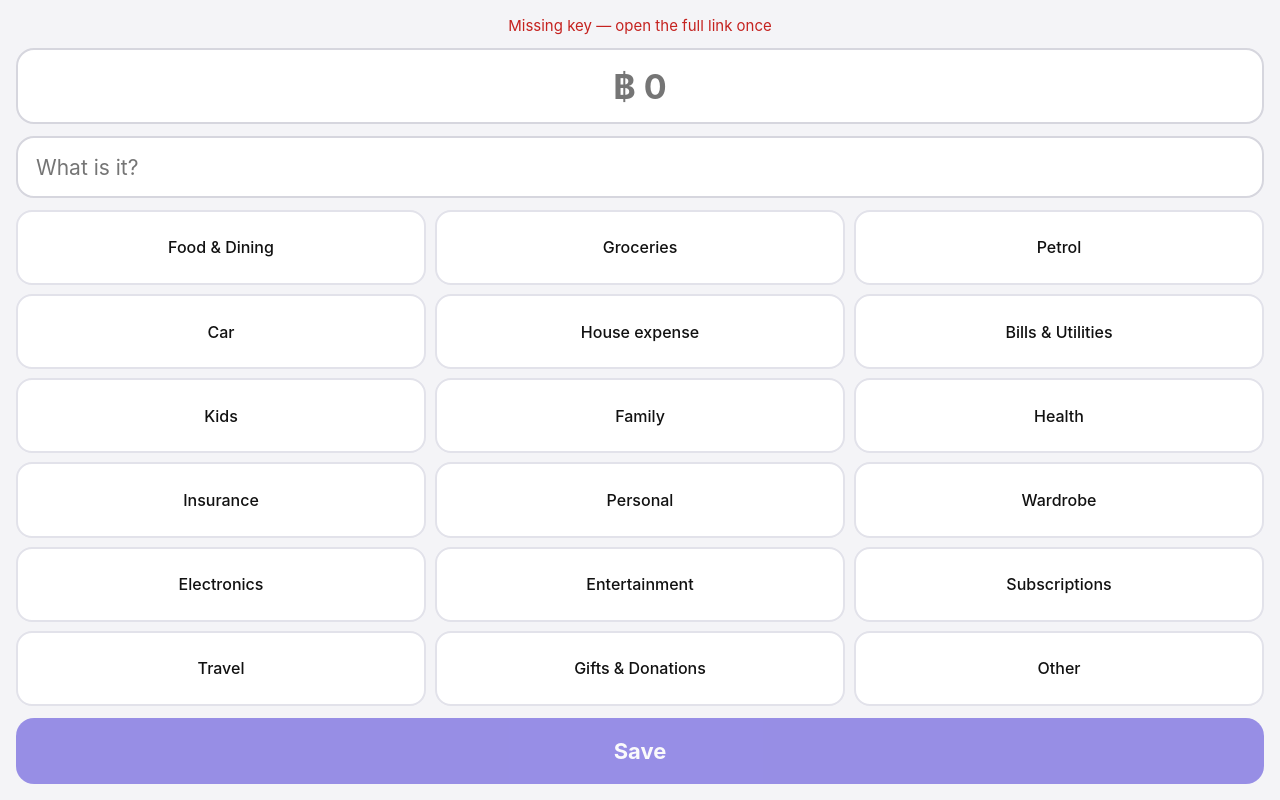
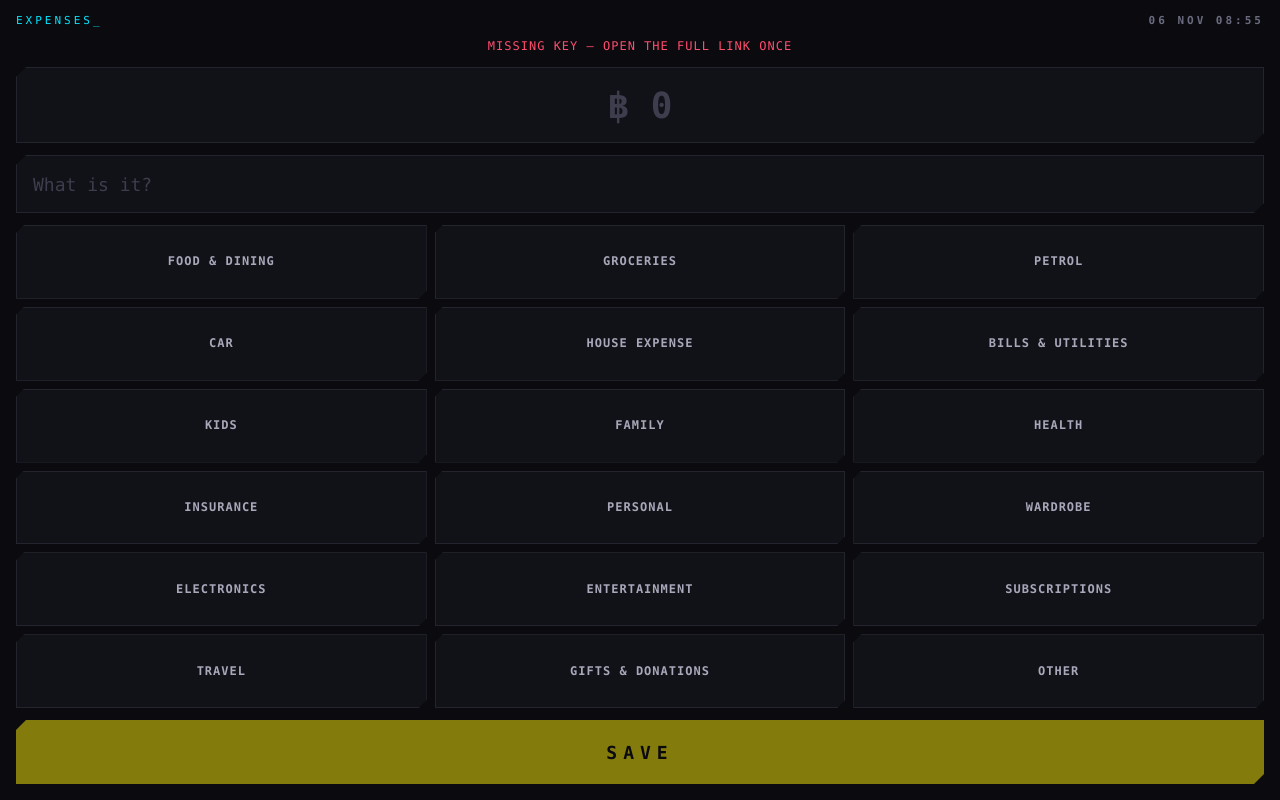
Before and after one commit to nward4-tech/expenses, a plain HTML site: page index.html in a window 1280 px wide. Drawn offline with Linux system fonts and the light colour scheme.

Commit message:
Update index.html

```diff
--- a/index.html
+++ b/index.html
@@ -5,34 +5,43 @@
 <meta name="viewport" content="width=device-width, initial-scale=1, maximum-scale=1, viewport-fit=cover">
 <meta name="apple-mobile-web-app-capable" content="yes">
 <meta name="mobile-web-app-capable" content="yes">
-<meta name="apple-mobile-web-app-status-bar-style" content="default">
+<meta name="apple-mobile-web-app-status-bar-style" content="black-translucent">
 <meta name="apple-mobile-web-app-title" content="Expenses">
-<meta name="theme-color" content="#f4f4f7">
+<meta name="theme-color" content="#07060d">
 <meta name="robots" content="noindex">
 <title>Expenses</title>
 <style>
-*{box-sizing:border-box;font-family:-apple-system,system-ui,sans-serif;-webkit-tap-highlight-color:transparent}
+:root{--bg:#0a0a0f;--ln:#24242e;--tx:#e6e6ec;--dim:#6b6b80;--cy:#00e5ff;--yl:#fcee0a;--ok:#3dff8a;--er:#ff4d6d}
+*{box-sizing:border-box;font-family:"SF Mono",ui-monospace,Menlo,Consolas,monospace;-webkit-tap-highlight-color:transparent}
 html,body{height:100%;margin:0}
-body{display:flex;flex-direction:column;gap:12px;height:100dvh;overflow:hidden;background:#f4f4f7;color:#111;
-  padding:calc(16px + env(safe-area-inset-top)) 16px calc(16px + env(safe-area-inset-bottom))}
-#msg{flex:none;text-align:center;font-size:15px;color:#666;min-height:20px}
-#msg.ok{color:#1e8e3e}#msg.err{color:#c5221f}
-#amt{flex:none;width:100%;font-size:34px;font-weight:700;text-align:center;padding:8px;height:76px;border:2px solid #d6d6de;border-radius:18px;background:#fff}
-#desc{flex:none;width:100%;font-size:21px;padding:10px 18px;height:62px;border:2px solid #d6d6de;border-radius:18px;background:#fff}
-input:focus{outline:none;border-color:#5b4bdb}
-.cats{flex:1 1 0;display:grid;grid-template-columns:repeat(3,minmax(0,1fr));grid-auto-rows:minmax(0,1fr);gap:9px;min-height:0}
-.cats button{min-width:0;min-height:0;overflow:hidden;font-size:16px;font-weight:500;padding:2px 4px;border:2px solid #e2e2ea;border-radius:16px;background:#fff;color:#111;line-height:1.15}
-.cats button.on{background:#5b4bdb;color:#fff;border-color:#5b4bdb}
-#save{flex:none;width:100%;height:66px;font-size:22px;border:0;border-radius:18px;background:#5b4bdb;color:#fff;font-weight:700}
-#save:disabled{opacity:.6}
+body{display:flex;flex-direction:column;gap:12px;height:100dvh;overflow:hidden;background:var(--bg);color:var(--tx);
+  padding:calc(14px + env(safe-area-inset-top)) 16px calc(16px + env(safe-area-inset-bottom))}
+.top{flex:none;display:flex;justify-content:space-between;font-size:11px;letter-spacing:3px;color:var(--dim)}
+.top span:first-child{color:var(--cy)}
+#msg{flex:none;text-align:center;font-size:12px;letter-spacing:1px;text-transform:uppercase;color:var(--dim);min-height:16px}
+#msg.ok{color:var(--ok)}#msg.err{color:var(--er)}
+.cut{clip-path:polygon(10px 0,100% 0,100% calc(100% - 10px),calc(100% - 10px) 100%,0 100%,0 10px)}
+#amt,#desc{flex:none;width:100%;background:#111118;border:1px solid var(--ln);border-radius:0;color:var(--tx);-webkit-appearance:none}
+#amt{font-size:36px;font-weight:700;text-align:center;height:76px;padding:8px}
+#desc{font-size:18px;height:58px;padding:10px 16px}
+#amt::placeholder,#desc::placeholder{color:#3d3d4d}
+input:focus{outline:none;border-color:var(--cy)}
+.cats{flex:1 1 0;display:grid;grid-template-columns:repeat(3,minmax(0,1fr));grid-auto-rows:minmax(0,1fr);gap:8px;min-height:0}
+.cats button{min-width:0;min-height:0;overflow:hidden;font-size:12px;font-weight:600;letter-spacing:1px;text-transform:uppercase;line-height:1.25;padding:2px 4px;
+  color:#a8a8ba;background:#111118;border:1px solid var(--ln);border-radius:0;
+  clip-path:polygon(8px 0,100% 0,100% calc(100% - 8px),calc(100% - 8px) 100%,0 100%,0 8px)}
+.cats button.on{color:var(--cy);border-color:var(--cy);background:rgba(0,229,255,.07)}
+#save{flex:none;width:100%;height:64px;font-size:18px;font-weight:800;letter-spacing:6px;text-transform:uppercase;border:0;border-radius:0;background:var(--yl);color:#0a0a0f}
+#save:disabled{opacity:.5}
 </style>
 </head>
 <body>
-<div id="msg">Log an expense</div>
-<input id="amt" inputmode="decimal" placeholder="฿ 0" autocomplete="off">
-<input id="desc" placeholder="What is it?" autocomplete="off">
+<div class="top"><span>EXPENSES_</span><b id="clock"></b></div>
+<div id="msg">ready</div>
+<input id="amt" class="cut" inputmode="decimal" placeholder="฿ 0" autocomplete="off">
+<input id="desc" class="cut" placeholder="What is it?" autocomplete="off">
 <div class="cats" id="cats"></div>
-<button id="save">Save</button>
+<button id="save" class="cut">Save</button>
 <script>
 var API = 'https://script.google.com/macros/s/AKfycbxNzH26j_WTSHnCahMTZK1XTc2l-VLRYuuUcSBcLdRGdQooqvyqbCOlUJijT8MCWAy31g/exec';
 var DEFAULT_CATS = ['Food & Dining','Groceries','Petrol','Car','House expense','Bills & Utilities','Kids','Family','Health','Insurance','Personal','Wardrobe','Electronics','Entertainment','Subscriptions','Travel','Gifts & Donations','Other'];
@@ -58,7 +67,8 @@ function drawCats(list) {
     box.appendChild(b);
   });
 }
-function showTotals(t) { if (t) say('Today ' + fmt(t.today) + ' · This month ' + fmt(t.month)); }
+(function tick(){var d=new Date();document.getElementById('clock').textContent=d.toLocaleDateString('en-GB',{day:'2-digit',month:'short'}).toUpperCase()+' '+d.toTimeString().slice(0,5);setTimeout(tick,30000)})();
+function showTotals(t) { if (t) say('today ' + fmt(t.today) + ' // month ' + fmt(t.month)); }
 
 var cached = null; try { cached = JSON.parse(store('exp_cats') || 'null'); } catch (e) {}
 drawCats(cached || DEFAULT_CATS);
@@ -80,12 +90,12 @@ save.onclick = function () {
   if (!(parseFloat(a) > 0)) { say('Enter an amount', 'err'); amt.focus(); return; }
   if (!d) { say('What was it?', 'err'); desc.focus(); return; }
   if (document.activeElement) document.activeElement.blur();
-  save.disabled = true; save.textContent = 'Saving…';
+  save.disabled = true; save.textContent = 'Uploading…';
   fetch(API, { method: 'POST', body: JSON.stringify({ key: KEY, amount: a, desc: d, cat: cat }) })
     .then(function (r) { return r.json(); })
     .then(function (res) {
       if (!res.ok) throw new Error(res.error || 'Not saved');
-      say('✓ Saved ' + fmt(a) + ' · Today ' + fmt(res.totals.today) + ' · Month ' + fmt(res.totals.month), 'ok');
+      say('✓ logged ' + fmt(a) + ' // today ' + fmt(res.totals.today) + ' // month ' + fmt(res.totals.month), 'ok');
       amt.value = ''; desc.value = ''; cat = ''; mark();
     })
     .catch(function (e) { say('⚠ ' + (e.message || 'Not saved — check signal and try again'), 'err'); })
```
